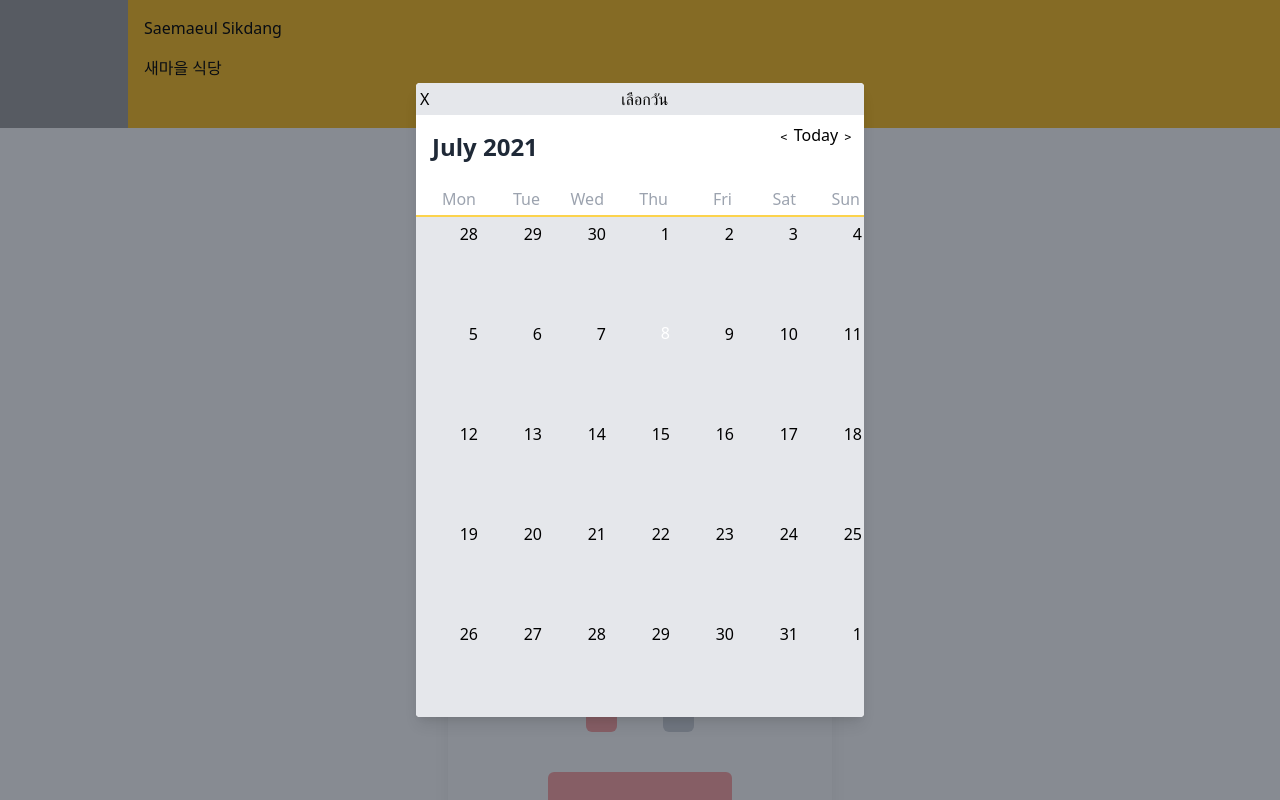
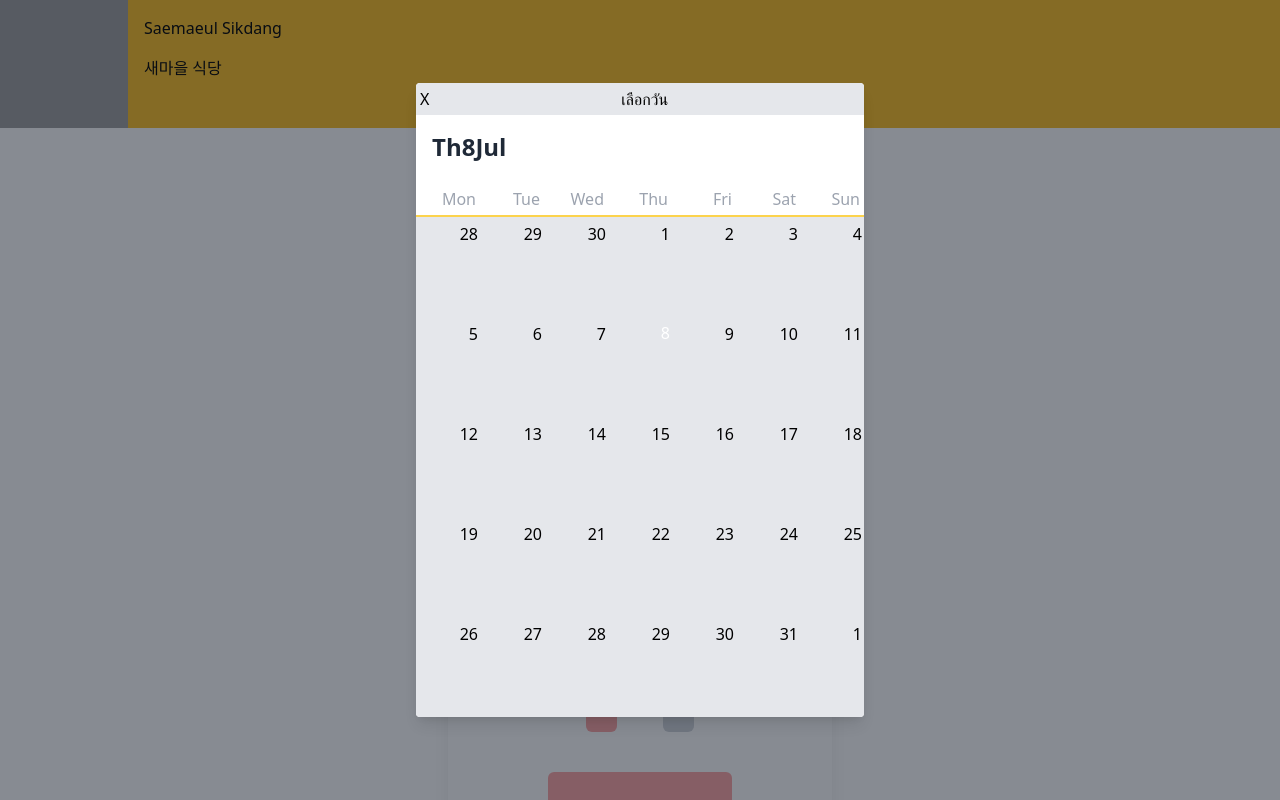
Before and after one commit to rosbas/te_mockup, a Nuxt app: page / in a window 1280 px wide. Both pictures are taken after a click on the button "เลือกวันที่". Shown: the top 800 px of the page. Built offline with nearby package versions, Linux system fonts and the light colour scheme; grey boxes are pictures that could not be loaded.

Commit message:
Auto stash before merge of "addCalendar" and "origin/addCalendar"

```diff
--- a/components/CustomCalendar/CalendarDateIndicator.vue
+++ b/components/CustomCalendar/CalendarDateIndicator.vue
@@ -1,5 +1,9 @@
 <template>
-  <div class="calendar-date-indicator text-2xl font-semibold text-gray-800">{{ selectedMonth }}</div>
+  <div class="flex">
+    <div class="text-2xl font-semibold text-gray-800">{{ selectedDayOfWeek }}</div>
+    <div class="text-2xl font-semibold text-gray-800">{{ selectedDay }}</div>
+    <div class="text-2xl font-semibold text-gray-800">{{ selectedMonth }}</div>
+  </div>
 </template>
 
 <script>
@@ -12,9 +16,17 @@ export default {
   },
 
   computed: {
+    selectedDayOfWeek() {
+      //translate into thai.
+      return this.selectedDate.format("dd");
+    },
+      selectedDay(){
+        return this.selectedDate.format("D")
+      },
     selectedMonth() {
-      return this.selectedDate.format("MMMM YYYY");
-    }
+      return this.selectedDate.format("MMM");
+    },
+
   }
 };
 </script>
--- a/components/CustomCalendar/CalendarMonth.vue
+++ b/components/CustomCalendar/CalendarMonth.vue
@@ -17,12 +17,12 @@
               class="flex justify-between bg-white p-2 selected-month"
             />
 
-            <CalendarDateSelector
-              :current-date="today"
-              :selected-date="selectedDate"
-              @dateSelected="selectDate"
-            />
-          </div>
+      <!-- <CalendarDateSelector
+        :current-date="today"
+        :selected-date="selectedDate"
+        @dateSelected="selectDate"
+      /> -->
+    </div>
 
           <!-- Show weekdays (sun-sat) -->
           <CalendarWeekdays/>
--- a/components/CustomCalendar/CalendarMonthDayItem.vue
+++ b/components/CustomCalendar/CalendarMonthDayItem.vue
@@ -49,7 +49,7 @@ export default {
 
 <style scoped>
 
-
+/* class="relative min-h-full text-sm bg-white p-5" */
 .calendar-day {
   position: relative;
   min-height: 100px;
@@ -59,6 +59,7 @@ export default {
   padding: 5px;
 }
 
+/* class="flex justify-center items-center absolute right-px" */
 .calendar-day > span {
   display: flex;
   justify-content: center;
```
